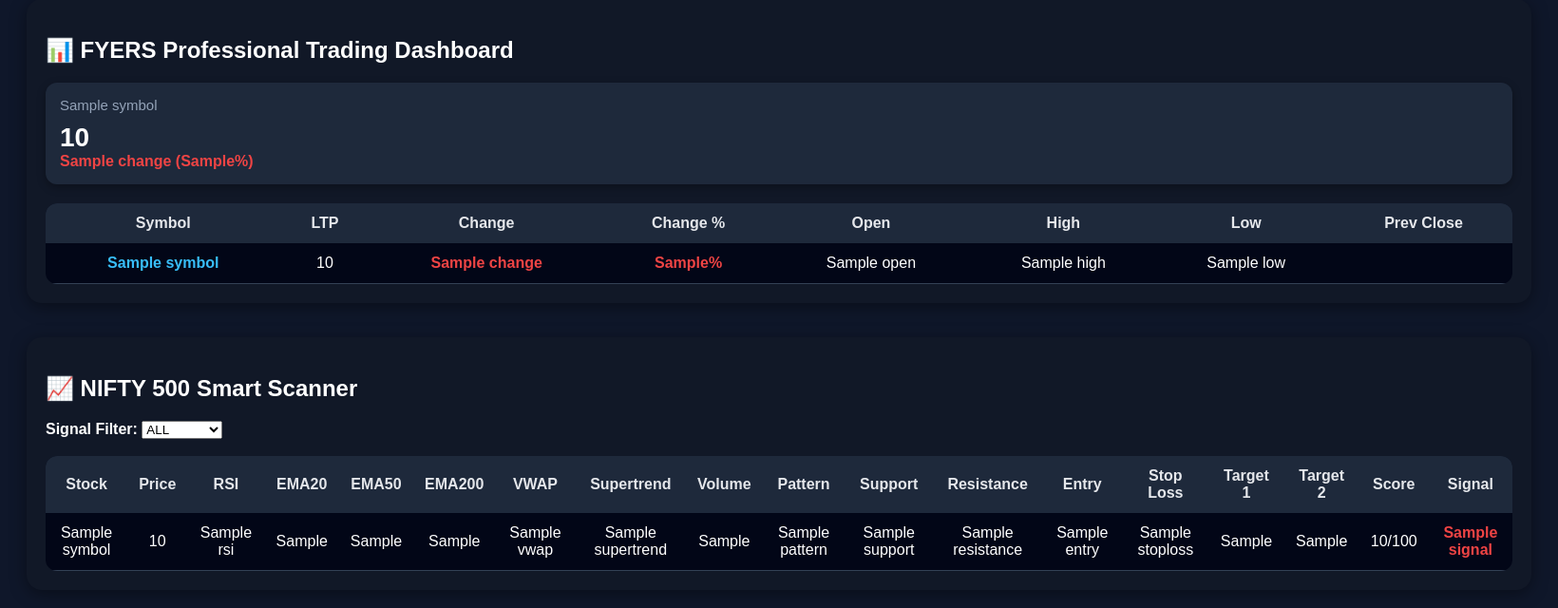
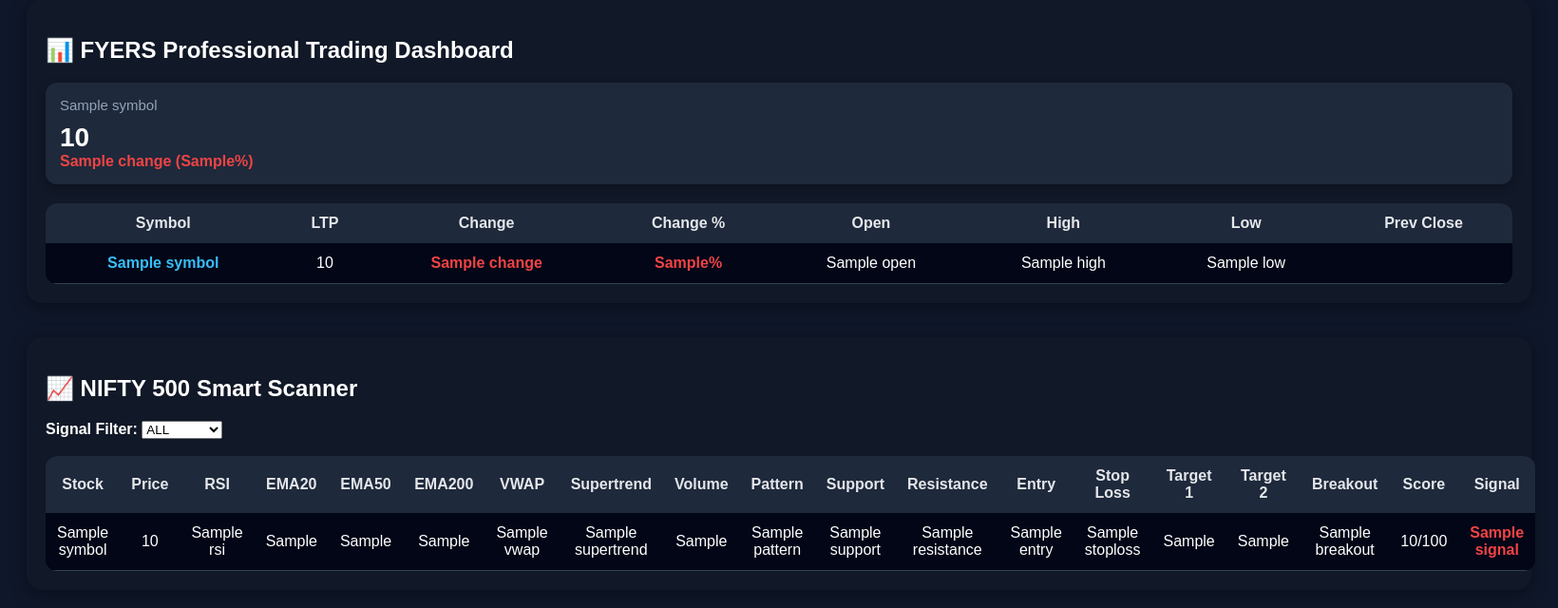
Before and after one commit to vkm10077/paradox, a Flask app: template templates/dashboard.html in a window 1640 px wide. Shown: the part 29-669 px from the top of the page at 95% size. Run offline with Flask 3, Linux system fonts and the light colour scheme; the template is opened without the code that fills it: most values are stand-ins (such as "Sample title", 1, 10 or a date in 2020); parts of the project's set-up code (start-up, migrations or seed data) failed here and were passed over.

Commit message:
Update dashboard.html

```diff
--- a/templates/dashboard.html
+++ b/templates/dashboard.html
@@ -165,6 +165,7 @@
             <th>Stop Loss</th>
             <th>Target 1</th>
             <th>Target 2</th>
+            <th>Breakout</th>
             <th>Score</th>
             <th>Signal</th>
         </tr>
@@ -187,6 +188,7 @@
             <td>{{ stock.stoploss }}</td>
             <td>{{ stock.target1 }}</td>
             <td>{{ stock.target2 }}</td>
+            <td>{{ stock.breakout }}</td>
             <td>{{ stock.score }}/100</td>
             <td>
                 {% if "BUY" in stock.signal %}
```
